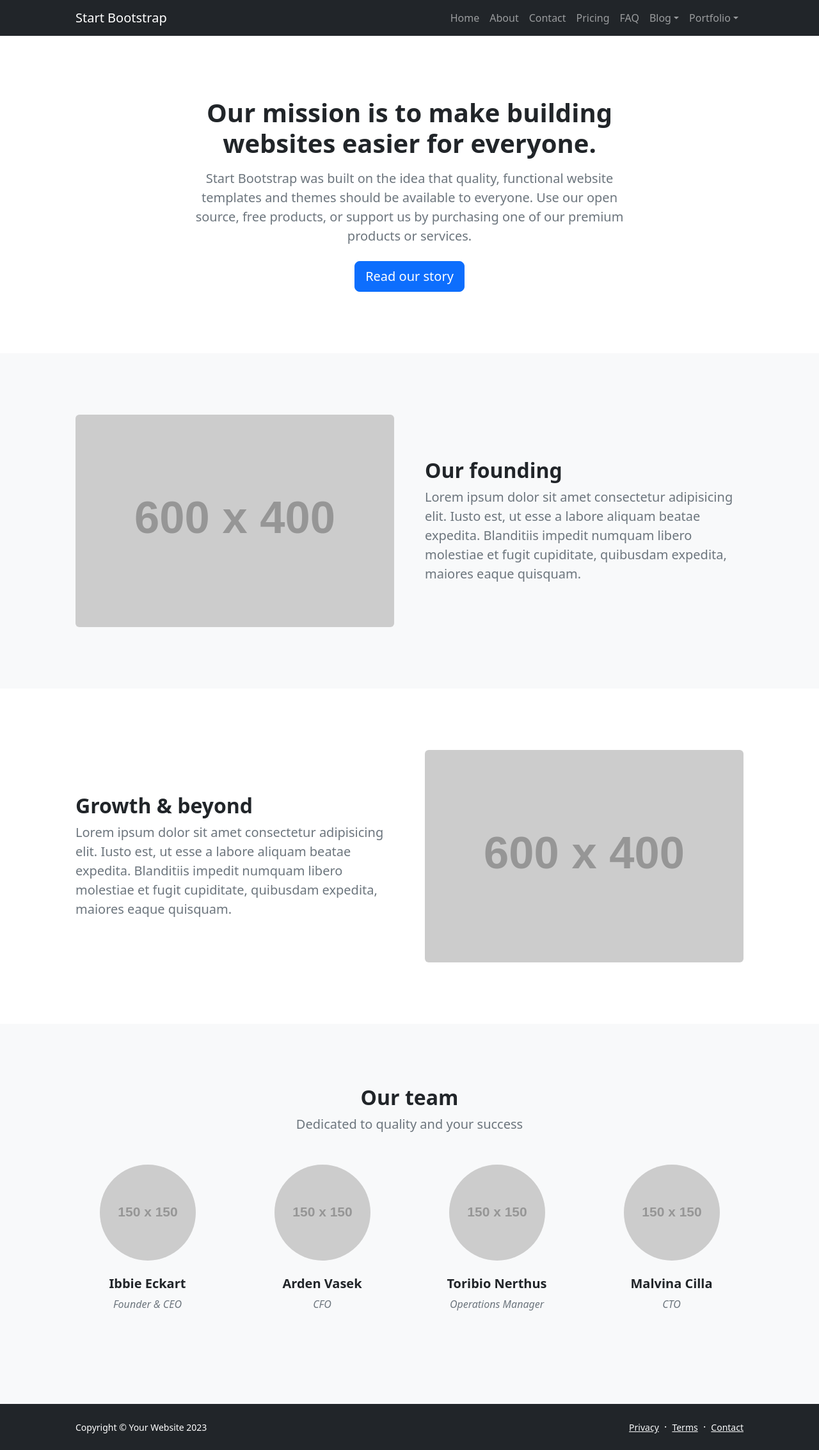
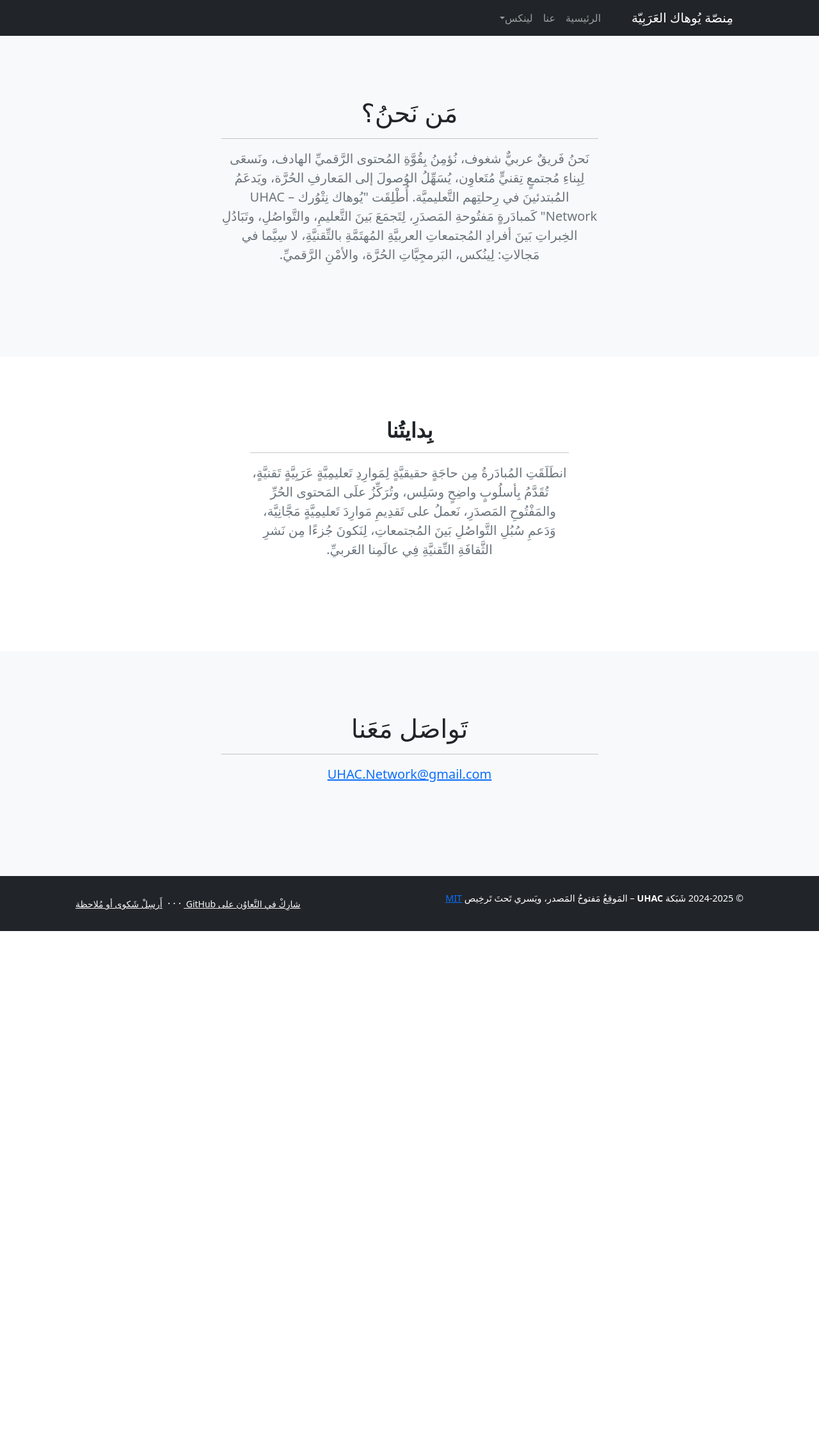
Before and after one commit to openzad/openzad.github.io, a website: page about.html in a window 1280 px wide. Shown: the whole page at 64% size. After the commit the page ends 1455 px from the top, so only its background shows below. Drawn offline with nearby package versions, Linux system fonts and the light colour scheme; placeholder pictures from the web are drawn by us.

Commit message:
تعريب و تحديث
تم تعريب جميع الصفحات من اللغة الإنجليزية، و تم إضافه عده صفحات أخرى.

```diff
--- a/about.html
+++ b/about.html
@@ -1,140 +1,143 @@
 <!DOCTYPE html>
-<html lang="en">
+<html lang="ar" dir="rtl">
     <head>
         <meta charset="utf-8" />
         <meta name="viewport" content="width=device-width, initial-scale=1, shrink-to-fit=no" />
         <meta name="description" content="" />
         <meta name="author" content="" />
-        <title>Modern Business - Start Bootstrap Template</title>
+        <title>مَن نَحنُ؟ - يوهاك نِتْوُرك – بوابتك العربية للمعرفة التقنية</title>
         <!-- Favicon-->
         <link rel="icon" type="image/x-icon" href="assets/favicon.ico" />
         <!-- Bootstrap icons-->
         <link href="https://cdn.jsdelivr.net/npm/bootstrap-icons@1.5.0/font/bootstrap-icons.css" rel="stylesheet" />
         <!-- Core theme CSS (includes Bootstrap)-->
+         <!-- Font Awesome CDN -->
         <link href="css/styles.css" rel="stylesheet" />
     </head>
-    <body class="d-flex flex-column">
+    <body class="d-flex flex-column h-100">
         <main class="flex-shrink-0">
             <!-- Navigation-->
             <nav class="navbar navbar-expand-lg navbar-dark bg-dark">
                 <div class="container px-5">
-                    <a class="navbar-brand" href="index.html">Start Bootstrap</a>
+                    <a class="navbar-brand" href="index.html">مِنصّة يُوهاك العَرَبِيّة</a>
                     <button class="navbar-toggler" type="button" data-bs-toggle="collapse" data-bs-target="#navbarSupportedContent" aria-controls="navbarSupportedContent" aria-expanded="false" aria-label="Toggle navigation"><span class="navbar-toggler-icon"></span></button>
                     <div class="collapse navbar-collapse" id="navbarSupportedContent">
                         <ul class="navbar-nav ms-auto mb-2 mb-lg-0">
-                            <li class="nav-item"><a class="nav-link" href="index.html">Home</a></li>
-                            <li class="nav-item"><a class="nav-link" href="about.html">About</a></li>
-                            <li class="nav-item"><a class="nav-link" href="contact.html">Contact</a></li>
-                            <li class="nav-item"><a class="nav-link" href="pricing.html">Pricing</a></li>
-                            <li class="nav-item"><a class="nav-link" href="faq.html">FAQ</a></li>
+                            <li class="nav-item"><a class="nav-link" href="index.html">الرئيسية</a></li>
+                            <li class="nav-item"><a class="nav-link" href="about.html">عنا</a></li>
+
                             <li class="nav-item dropdown">
-                                <a class="nav-link dropdown-toggle" id="navbarDropdownBlog" href="#" role="button" data-bs-toggle="dropdown" aria-expanded="false">Blog</a>
+                                <a class="nav-link dropdown-toggle" id="navbarDropdownBlog" href="#" role="button" data-bs-toggle="dropdown" aria-expanded="false">لينكس</a>
                                 <ul class="dropdown-menu dropdown-menu-end" aria-labelledby="navbarDropdownBlog">
-                                    <li><a class="dropdown-item" href="blog-home.html">Blog Home</a></li>
-                                    <li><a class="dropdown-item" href="blog-post.html">Blog Post</a></li>
+                                    <li><a class="dropdown-item" href="/linux">إبدأ مع لينكس</a></li>
+                                    <li><a class="dropdown-item" href="lnk/linux">مصادر خارجية</a></li>
                                 </ul>
                             </li>
-                            <li class="nav-item dropdown">
-                                <a class="nav-link dropdown-toggle" id="navbarDropdownPortfolio" href="#" role="button" data-bs-toggle="dropdown" aria-expanded="false">Portfolio</a>
-                                <ul class="dropdown-menu dropdown-menu-end" aria-labelledby="navbarDropdownPortfolio">
-                                    <li><a class="dropdown-item" href="portfolio-overview.html">Portfolio Overview</a></li>
-                                    <li><a class="dropdown-item" href="portfolio-item.html">Portfolio Item</a></li>
-                                </ul>
-                            </li>
+
                         </ul>
                     </div>
                 </div>
             </nav>
-            <!-- Header-->
-            <header class="py-5">
+            <!-- Header
+            <header class="bg-dark py-5">
                 <div class="container px-5">
-                    <div class="row justify-content-center">
-                        <div class="col-lg-8 col-xxl-6">
-                            <div class="text-center my-5">
-                                <h1 class="fw-bolder mb-3">Our mission is to make building websites easier for everyone.</h1>
-                                <p class="lead fw-normal text-muted mb-4">Start Bootstrap was built on the idea that quality, functional website templates and themes should be available to everyone. Use our open source, free products, or support us by purchasing one of our premium products or services.</p>
-                                <a class="btn btn-primary btn-lg" href="#scroll-target">Read our story</a>
+                    <div class="row gx-5 align-items-center justify-content-center">
+                        <div class="col-lg-8 col-xl-7 col-xxl-6">
+                            <div class="my-5 text-center text-xl-start">
+                                <h1 class="display-5 fw-bolder text-white mb-2">A Bootstrap 5 template for modern businesses</h1>
+                                <p class="lead fw-normal text-white-50 mb-4">Quickly design and customize responsive mobile-first sites with Bootstrap, the world’s most popular front-end open source toolkit!</p>
+                                <div class="d-grid gap-3 d-sm-flex justify-content-sm-center justify-content-xl-start">
+                                    <a class="btn btn-primary btn-lg px-4 me-sm-3" href="#features">Get Started</a>
+                                    <a class="btn btn-outline-light btn-lg px-4" href="#!">Learn More</a>
+                                </div>
+                            </div>
+                        </div>
+                        <div class="col-xl-5 col-xxl-6 d-none d-xl-block text-center"><img class="img-fluid rounded-3 my-5" src="https://dummyimage.com/600x400/343a40/6c757d" alt="..." /></div>
+                    </div>
+                </div>
+            </header>
+            -->
+            <!-- Features section-->
+
+
+            <!-- Testimonial section-->
+            <div class="py-5 bg-light">
+                <div class="container px-5 my-5">
+                    <div class="row gx-5 justify-content-center">
+                        <div class="col-lg-10 col-xl-7">
+                            <div class="text-center">
+                                <div class="fw-bold">
+                                        <h1> مَن نَحنُ؟</h1>
+                                        </div>
+<hr>
+                                <div class="lead fw-normal text-muted mb-5">نَحنُ فَريقٌ عربيٌّ شغوف، نُؤمِنُ بِقُوَّةِ المُحتوى الرَّقميِّ الهادف، ونَسعَى لِبِناءِ مُجتمعٍ تِقنيٍّ مُتَعاوِن، يُسَهِّلُ الوُصولَ إلى المَعارفِ الحُرَّة، ويَدعَمُ المُبتدئينَ في رِحلتِهم التَّعليميَّة.
+
+أُطْلِقَت "يُوهاك نِتْوُرك – UHAC Network" كَمبادَرةٍ مَفتُوحةِ المَصدَرِ، لِتَجمَعَ بَينَ التَّعليمِ، والتَّواصُلِ، وتَبَادُلِ الخِبراتِ بَينَ أفرادِ المُجتمعاتِ العربيَّةِ المُهتَمَّةِ بالتِّقنيَّةِ، لا سِيَّما في مَجالاتِ: لِينُكس، البَرمجِيَّاتِ الحُرَّة، والأمْنِ الرَّقميِّ.</div>
+                                <div class="d-flex align-items-center justify-content-center">
+
+                                    </div>
+                                </div>
                             </div>
                         </div>
                     </div>
                 </div>
-            </header>
-            <!-- About section one-->
-            <section class="py-5 bg-light" id="scroll-target">
-                <div class="container px-5 my-5">
-                    <div class="row gx-5 align-items-center">
-                        <div class="col-lg-6"><img class="img-fluid rounded mb-5 mb-lg-0" src="https://dummyimage.com/600x400/343a40/6c757d" alt="..." /></div>
-                        <div class="col-lg-6">
-                            <h2 class="fw-bolder">Our founding</h2>
-                            <p class="lead fw-normal text-muted mb-0">Lorem ipsum dolor sit amet consectetur adipisicing elit. Iusto est, ut esse a labore aliquam beatae expedita. Blanditiis impedit numquam libero molestiae et fugit cupiditate, quibusdam expedita, maiores eaque quisquam.</p>
-                        </div>
-                    </div>
-                </div>
-            </section>
-            <!-- About section two-->
+            </div>
+            <!-- Blog preview section-->
             <section class="py-5">
                 <div class="container px-5 my-5">
-                    <div class="row gx-5 align-items-center">
-                        <div class="col-lg-6 order-first order-lg-last"><img class="img-fluid rounded mb-5 mb-lg-0" src="https://dummyimage.com/600x400/343a40/6c757d" alt="..." /></div>
-                        <div class="col-lg-6">
-                            <h2 class="fw-bolder">Growth &amp; beyond</h2>
-                            <p class="lead fw-normal text-muted mb-0">Lorem ipsum dolor sit amet consectetur adipisicing elit. Iusto est, ut esse a labore aliquam beatae expedita. Blanditiis impedit numquam libero molestiae et fugit cupiditate, quibusdam expedita, maiores eaque quisquam.</p>
-                        </div>
-                    </div>
-                </div>
-            </section>
-            <!-- Team members section-->
-            <section class="py-5 bg-light">
-                <div class="container px-5 my-5">
-                    <div class="text-center">
-                        <h2 class="fw-bolder">Our team</h2>
-                        <p class="lead fw-normal text-muted mb-5">Dedicated to quality and your success</p>
-                    </div>
-                    <div class="row gx-5 row-cols-1 row-cols-sm-2 row-cols-xl-4 justify-content-center">
-                        <div class="col mb-5 mb-5 mb-xl-0">
+                    <div class="row gx-5 justify-content-center">
+                        <div class="col-lg-8 col-xl-6">
                             <div class="text-center">
-                                <img class="img-fluid rounded-circle mb-4 px-4" src="https://dummyimage.com/150x150/ced4da/6c757d" alt="..." />
-                                <h5 class="fw-bolder">Ibbie Eckart</h5>
-                                <div class="fst-italic text-muted">Founder &amp; CEO</div>
-                            </div>
-                        </div>
-                        <div class="col mb-5 mb-5 mb-xl-0">
-                            <div class="text-center">
-                                <img class="img-fluid rounded-circle mb-4 px-4" src="https://dummyimage.com/150x150/ced4da/6c757d" alt="..." />
-                                <h5 class="fw-bolder">Arden Vasek</h5>
-                                <div class="fst-italic text-muted">CFO</div>
-                            </div>
-                        </div>
-                        <div class="col mb-5 mb-5 mb-sm-0">
-                            <div class="text-center">
-                                <img class="img-fluid rounded-circle mb-4 px-4" src="https://dummyimage.com/150x150/ced4da/6c757d" alt="..." />
-                                <h5 class="fw-bolder">Toribio Nerthus</h5>
-                                <div class="fst-italic text-muted">Operations Manager</div>
-                            </div>
-                        </div>
-                        <div class="col mb-5">
-                            <div class="text-center">
-                                <img class="img-fluid rounded-circle mb-4 px-4" src="https://dummyimage.com/150x150/ced4da/6c757d" alt="..." />
-                                <h5 class="fw-bolder">Malvina Cilla</h5>
-                                <div class="fst-italic text-muted">CTO</div>
+                                <h2 class="fw-bolder">بِدايتُنا</h2>
+                                <hr>
+                                <p class="lead fw-normal text-muted mb-5">انطَلَقَتِ المُبادَرةُ مِن حاجَةٍ حقيقيَّةٍ لِمَوارِدِ تَعليمِيَّةٍ عَرَبِيَّةٍ تَقنيَّةٍ، تُقَدَّمُ بِأسلُوبٍ واضِحٍ وسَلِس، وتُرَكِّزُ علَى المَحتوى الحُرِّ والمَفْتُوحِ المَصدَرِ، نَعملُ على تَقدِيمِ مَوارِدَ تَعليمِيَّةٍ مَجَّانِيَّة، وَدَعمِ سُبُلِ التَّواصُلِ بَينَ المُجتمعاتِ، لِنَكونَ جُزءًا مِن نَشرِ الثَّقافَةِ التِّقنيَّةِ فِي عالَمِنا العَربيِّ.</p>
                             </div>
                         </div>
                     </div>
                 </div>
             </section>
+            <div class="py-5 bg-light">
+                <div class="container px-5 my-5">
+                    <div class="row gx-5 justify-content-center">
+                        <div class="col-lg-10 col-xl-7">
+                            <div class="text-center">
+                                <div class="fw-bold">
+                                        <h1>تَواصَل مَعَنا</h1>
+                                        </div>
+<hr>
+                                <div class="lead fw-normal text-muted mb-5"><a href="mailto:uhac.network@gmail.com">UHAC.Network@gmail.com</a></div>
+                                <div class="d-flex align-items-center justify-content-center">
+
+                                    </div>
+                                </div>
+                            </div>
+                        </div>
+                    </div>
+                </div>
+            </div>
         </main>
         <!-- Footer-->
         <footer class="bg-dark py-4 mt-auto">
             <div class="container px-5">
                 <div class="row align-items-center justify-content-between flex-column flex-sm-row">
-                    <div class="col-auto"><div class="small m-0 text-white">Copyright &copy; Your Website 2023</div></div>
+                    <div class="col-auto"><div class="small m-0 text-white"><p dir="rtl" style="text-align: center; font-size: 0.9rem;">
+    © 2024-2025 شَبَكة <strong>UHAC</strong> – المَوقِعُ مَفتوحُ المَصدر، ويَسري تَحتَ تَرخِيص
+    <a href="https://opensource.org/licenses/MIT" target="_blank" rel="noopener noreferrer">
+        MIT
+    </a>
+
+</p>
+</div></div>
                     <div class="col-auto">
-                        <a class="link-light small" href="#!">Privacy</a>
-                        <span class="text-white mx-1">&middot;</span>
-                        <a class="link-light small" href="#!">Terms</a>
-                        <span class="text-white mx-1">&middot;</span>
-                        <a class="link-light small" href="#!">Contact</a>
-                    </div>
+    <a class="link-light small" href="https://github.com/uhacnetwork/uhacnetwork.github.io" target="_blank" rel="noopener noreferrer">
+        شارِكْ في التَّعاوُن على GitHub
+    </a>
+    <span class="text-white mx-1">&middot;        &middot;         &middot;</span>
+    <a class="link-light small" href="https://docs.google.com/forms/d/e/1FAIpQLScKb3VmANePxPp9v2ixzuFVxS9IBvZkK1brbuNZPRU3H8L3uQ/viewform?usp=dialog" target="_blank" rel="noopener noreferrer">
+        أَرسِلْ شَكوى أو مُلاحظة
+
+</div>
+
                 </div>
             </div>
         </footer>
```
Also changed, not shown: 404.html (added, +111 -0 lines), index.html (+7 -12 lines), lnk/linux/index.html (added, +175 -0 lines), README.md.
